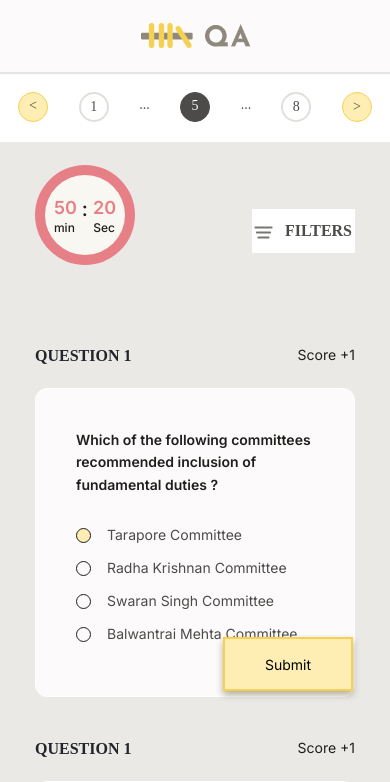
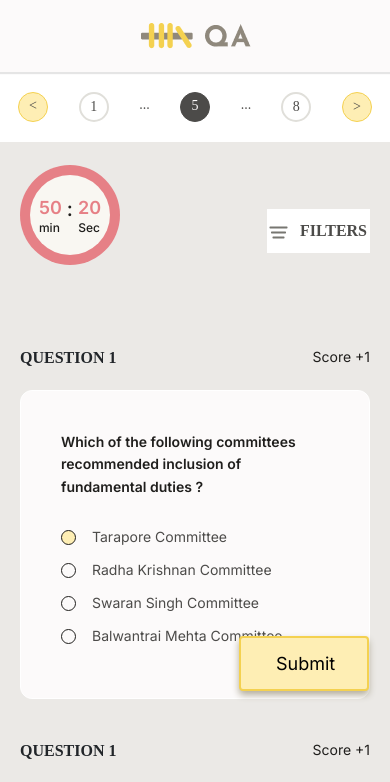
Before and after one commit to divyasab/assessment_platform, a Next.js app: page /assessment in a window 390 px wide. Shown: the top 782 px of the page. Built offline with nearby package versions, Linux system fonts and the light colour scheme; a web font is replaced by a local one.

Commit message:
I did some change on second page

```diff
--- a/app/assessment/Siderbar_container.js
+++ b/app/assessment/Siderbar_container.js
@@ -8,7 +8,6 @@ const Siderbar_container = function() {
         <div className="siderbar-main">
             <div className="siderbar-contanier">
                 <Filter_sidebar/>
-                <div className="question-contanier">
                 <div className="mobile-only">
                     <div className="siderbar-items">
                         <Timer/>
@@ -17,9 +16,13 @@ const Siderbar_container = function() {
                                 Filters
                         </button>
                     </div>
+                </div>
+
+                <div className="question-contanier">
+                    <div className="mobile-only">
                         <div className="button-main">
                             <a href="/submit_buttonbar">
-                                <button className="submit-button1  mobile-only ">Submit</button>
+                                <button className="submit-button  mobile-only ">Submit</button>
                             </a>
                         </div>
                     </div>
--- a/app/assessment/header_desktop.css
+++ b/app/assessment/header_desktop.css
@@ -28,8 +28,22 @@ body{
 }
 .button-main a{
    margin-left: 73px;
+   text-decoration: none;
 
 }
+@media (max-width: 576px) {
+
+    .button-main{
+        display: block;
+        right: 21px;
+        position: fixed;
+        z-index: 1000;
+        bottom: 144px;
+
+
+    }
+}
+
 .submit-button{
     width: 130px;
     margin:9px 0px 9px 0px ;
--- a/app/assessment/question_container.css
+++ b/app/assessment/question_container.css
@@ -86,13 +86,11 @@ body{
 @media (max-width:576px) {
 
     .question-contanier{
-        width: 320px;
-        margin: 0;
+        width: auto;
+        margin: auto;
 
     }
-    .questions{
-        width: 320px;
-    }
+
 
     .task-score{
         display: block;
--- a/app/assessment/siderbar_container.css
+++ b/app/assessment/siderbar_container.css
@@ -14,8 +14,21 @@
 }
 
 @media (max-width:576px) {
+
+    .siderbar-main{
+        background-color:#EBE9E6;
+        padding: 23px 0px 219px 0px;
+
+
+    }
     .siderbar-contanier{
-        width: 320px;
+        width: auto;
+        display: block;
+        margin: auto 20px;
+        padding: 0;
+
+
+
     }
     .siderbar-items{
         height: 123px;
@@ -33,7 +46,7 @@
 
     .filter-button{
         float: right;
-        margin-top: 67px;
+        margin-top: 44px;
         border: solid 1px red;
         padding: 10px 3px 10px 2px;
         font-family: "Inria Sans";
--- a/app/assessment/timer.css
+++ b/app/assessment/timer.css
@@ -23,7 +23,6 @@
         width: 100px;
         height: 100px;
         float: left;
-        margin-top: 23px;
 
 
     }
--- a/app/globals.css
+++ b/app/globals.css
@@ -164,19 +164,7 @@ body{
     .desktop-only {
         display: none;
     }
-    .submit-button1{
-        display: block;
-        height: 54px;
-        width: 130px;
-        margin-left: 188px;
-        padding: 12px 35px;
-        position: fixed;
-        z-index: 1000;
-        bottom: 153px;
-        border: 2px solid  #F4D150;
-        background-color:  #FEEEB4;
-        box-shadow: 0px 4px 7px 0px #B3AE9C;
-    }
+
 
 }
 
--- a/package.json
+++ b/package.json
@@ -11,8 +11,8 @@
   "dependencies": {
     "bootstrap": "^5.3.3",
     "i": "^0.3.7",
-    "next": "14.2.5",
-    "react": "^18",
-    "react-dom": "^18"
+    "next": "^14.2.5",
+    "react": "^18.3.1",
+    "react-dom": "^18.3.1"
   }
 }
```
Also changed, not shown: 1 other file (tests, documents, lock files or other folders). Lines whose indentation alone changed are shown as unchanged.
